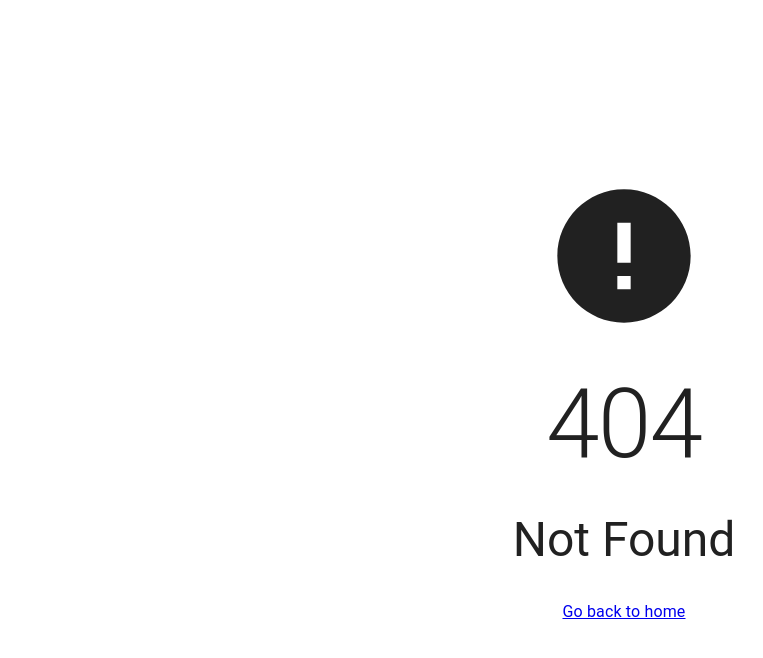
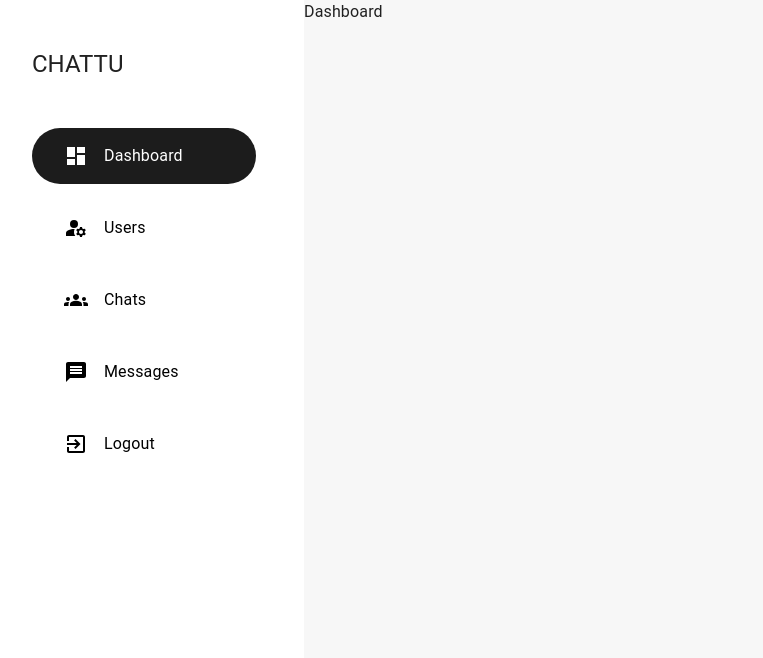
Before and after one commit to Karanthakur09/ChatApplication-Frontend, a React (Vite) app: page /admin/dashboard in a window 1280 px wide. Before the commit this address had no page. Shown: the top 658 px of the page, without its empty margins (16-779 px from the left). Built offline with nearby package versions, Linux system fonts and the light colour scheme.

Commit message:
adding adminLayout and dashboard

```diff
--- a/src/App.jsx
+++ b/src/App.jsx
@@ -10,6 +10,8 @@
 const Groups = lazy(() => import("./pages/Groups"));
 const NotFound = lazy(() => import("./pages/NotFound"));
 const AdminLogin = lazy(() => import("./pages/admin/AdminLogin"))
+
+const Dashboard = lazy(()=>import("./pages/admin/Dashboard"))
 
 let user = true;
 
@@ -31,6 +33,8 @@
             </ProtectRoute>} />
           <Route path='/admin' element={<AdminLogin />} />
 
+          <Route path="/admin/dashboard" element={<Dashboard />} />
+
           <Route path='*' element={<NotFound />} />
 
         </Routes>
--- /dev/null
+++ b/src/components/layout/AdminLayout.jsx
@@ -0,0 +1,152 @@
+import {
+    Close as CloseIcon,
+    Dashboard as DashboardIcon,
+    ExitToApp as ExitToAppIcon,
+    Groups as GroupsIcon,
+    ManageAccounts as ManageAccountsIcon,
+    Menu as MenuIcon,
+    Message as MessageIcon,
+  } from "@mui/icons-material";
+  import {
+    Box,
+    Drawer,
+    Grid,
+    IconButton,
+    Stack,
+    Typography,
+    styled,
+  } from "@mui/material";
+  import React, { useState } from "react";
+  import { Link as LinkComponent, Navigate, useLocation } from "react-router-dom";
+  import { grayColor, matBlack } from "../../constants/color";
+
+const Link = styled(LinkComponent)`
+  text-decoration: none;
+  border-radius: 2rem;
+  padding: 1rem 2rem;
+  color: black;
+  &:hover {
+    color: rgba(0, 0, 0, 0.54);
+  }
+`;
+
+const adminTabs = [
+  {
+    name: "Dashboard",
+    path: "/admin/dashboard",
+    icon: <DashboardIcon />,
+  },
+  {
+    name: "Users",
+    path: "/admin/users",
+    icon: <ManageAccountsIcon />,
+  },
+  {
+    name: "Chats",
+    path: "/admin/chats",
+    icon: <GroupsIcon />,
+  },
+  {
+    name: "Messages",
+    path: "/admin/messages",
+    icon: <MessageIcon />,
+  },
+];
+
+let isAdmin =true;
+
+const Sidebar = ({ w = "100%" }) => {
+  const location = useLocation();
+
+  const logoutHandler = () => {
+    console.log("logout");
+  };
+
+  return (
+    <Stack width={w} direction={"column"} p={"3rem"} spacing={"3rem"}>
+      <Typography variant="h5" textTransform={"uppercase"}>
+        Chattu
+      </Typography>
+
+      <Stack spacing={"1rem"}>
+        {adminTabs.map((tab) => (
+          <Link
+            key={tab.path}
+            to={tab.path}
+            sx={
+              location.pathname === tab.path && {
+                bgcolor: matBlack,
+                color: "white",
+                ":hover": { color: "white" },
+              }
+            }
+          >
+            <Stack direction={"row"} alignItems={"center"} spacing={"1rem"}>
+              {tab.icon}
+
+              <Typography>{tab.name}</Typography>
+            </Stack>
+          </Link>
+        ))}
+
+        <Link onClick={logoutHandler}>
+          <Stack direction={"row"} alignItems={"center"} spacing={"1rem"}>
+            <ExitToAppIcon />
+
+            <Typography>Logout</Typography>
+          </Stack>
+        </Link>
+      </Stack>
+    </Stack>
+  );
+};
+
+const AdminLayout = ({ children }) => {
+
+
+  const [isMobile, setIsMobile] = useState(false);
+
+  const handleMobile = () => setIsMobile(!isMobile);
+
+  const handleClose = () => setIsMobile(false);
+
+  if (!isAdmin) return <Navigate to="/admin" />;
+
+  return (
+    <Grid container minHeight={"100vh"}>
+      <Box
+        sx={{
+          display: { xs: "block", md: "none" },
+          position: "fixed",
+          right: "1rem",
+          top: "1rem",
+        }}
+      >
+        <IconButton onClick={handleMobile}>
+          {isMobile ? <CloseIcon /> : <MenuIcon />}
+        </IconButton>
+      </Box>
+
+      <Grid item md={4} lg={3} sx={{ display: { xs: "none", md: "block" } }}>
+        <Sidebar />
+      </Grid>
+
+      <Grid
+        item
+        xs={12}
+        md={8}
+        lg={9}
+        sx={{
+          bgcolor: grayColor,
+        }}
+      >
+        {children}
+      </Grid>
+
+      <Drawer open={isMobile} onClose={handleClose}>
+        <Sidebar w="50vw" />
+      </Drawer>
+    </Grid>
+  );
+};
+export default AdminLayout
--- /dev/null
+++ b/src/pages/admin/Dashboard.jsx
@@ -0,0 +1,12 @@
+import React from 'react'
+import AdminLayout from '../../components/layout/AdminLayout'
+
+const DashBoard = () => {
+  return (
+    <AdminLayout>
+      <div>Dashboard</div>
+    </AdminLayout>
+  )
+}
+
+export default DashBoard
```
